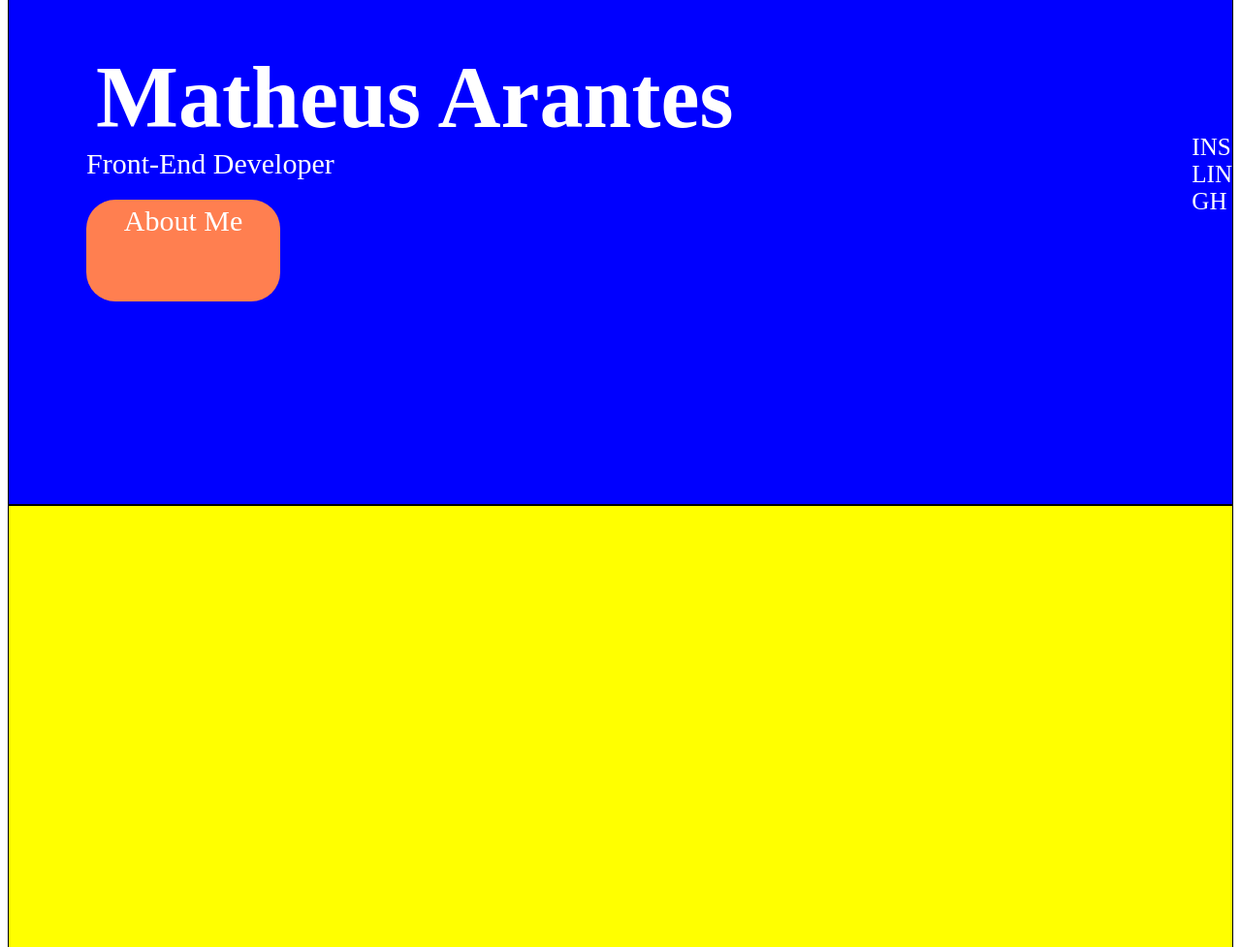
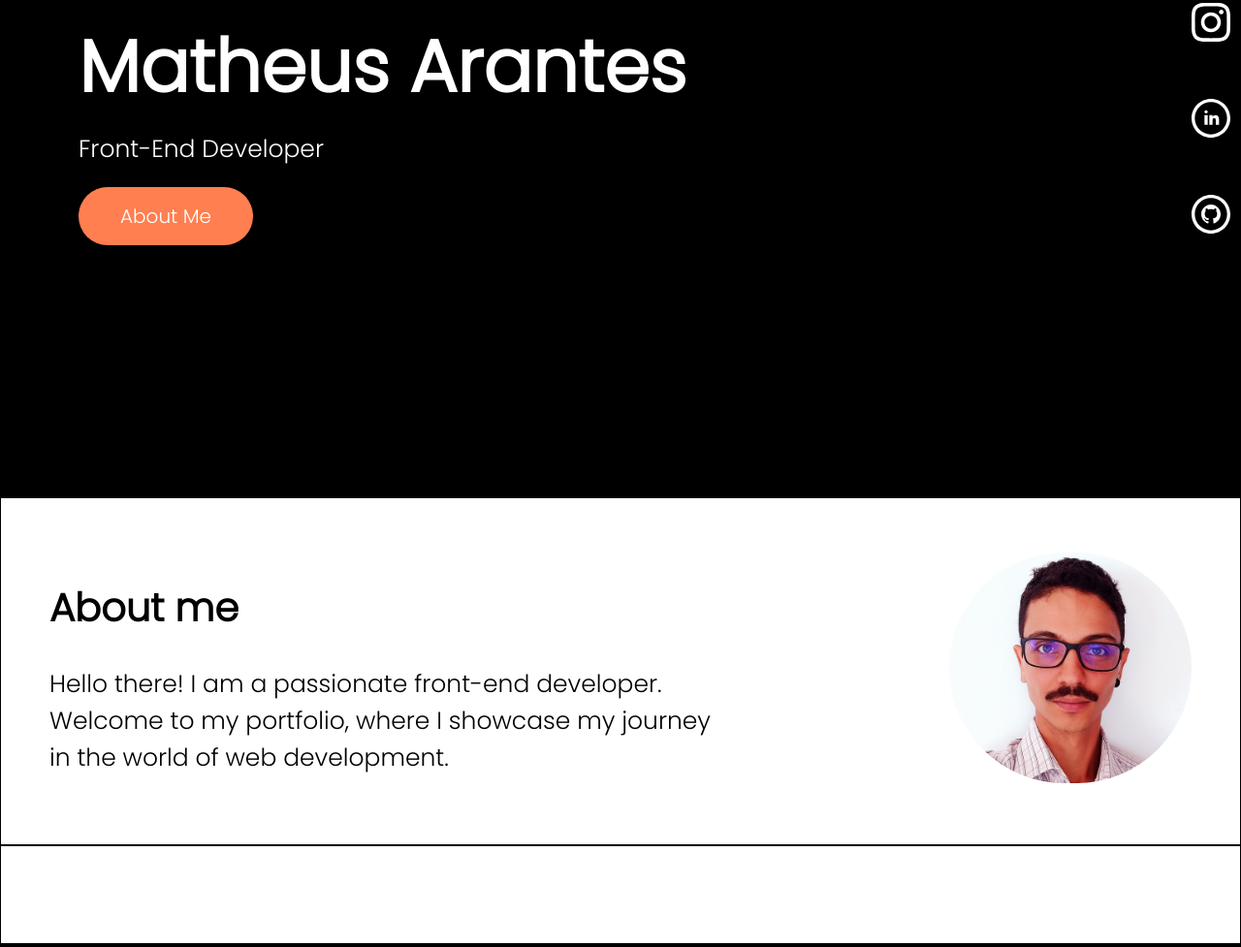
Before and after one commit to Programmerarantes/portfolio, a plain HTML site: page index.html in a window 1280 px wide. Shown: the part 289-1266 px from the top of the page at 97% size. Drawn offline with Linux system fonts and the light colour scheme.

Commit message:
finalizando primeira etapa

```diff
--- a/index.html
+++ b/index.html
@@ -9,7 +9,7 @@
 <body>
     <section class="container-one">
         <nav>
-            <div>LOGO</div>
+            <img class="logo" src="images/logo1.png" alt="Matheus Arantes's Logo">
             <ul>
                 <li>About Me</li>
                 <li>Projects</li>
@@ -20,17 +20,37 @@
             <div class="title-one">
                 <h1>Matheus Arantes</h1>
                 <p>Front-End Developer</p>
-                <div class="btn">About Me</div>
+                <div class="btn-one"><a href="#about-me">About Me</a></div>
         </div>
         <div class="socials">
-            <div>INS</div>
-            <div>LIN</div>
-            <div>GH</div>
+            <a href="https://www.instagram.com/matheus.ayus/" target="_blank" class="media">
+                <div>
+                    <svg xmlns="http://www.w3.org/2000/svg" fill="#ffffff" width="50" height="50" viewBox="0 0 30 30"><path d="M12 2.163c3.204 0 3.584.012 4.85.07 3.252.148 4.771 1.691 4.919 4.919.058 1.265.069 1.645.069 4.849 0 3.205-.012 3.584-.069 4.849-.149 3.225-1.664 4.771-4.919 4.919-1.266.058-1.644.07-4.85.07-3.204 0-3.584-.012-4.849-.07-3.26-.149-4.771-1.699-4.919-4.92-.058-1.265-.07-1.644-.07-4.849 0-3.204.013-3.583.07-4.849.149-3.227 1.664-4.771 4.919-4.919 1.266-.057 1.645-.069 4.849-.069zm0-2.163c-3.259 0-3.667.014-4.947.072-4.358.2-6.78 2.618-6.98 6.98-.059 1.281-.073 1.689-.073 4.948 0 3.259.014 3.668.072 4.948.2 4.358 2.618 6.78 6.98 6.98 1.281.058 1.689.072 4.948.072 3.259 0 3.668-.014 4.948-.072 4.354-.2 6.782-2.618 6.979-6.98.059-1.28.073-1.689.073-4.948 0-3.259-.014-3.667-.072-4.947-.196-4.354-2.617-6.78-6.979-6.98-1.281-.059-1.69-.073-4.949-.073zm0 5.838c-3.403 0-6.162 2.759-6.162 6.162s2.759 6.163 6.162 6.163 6.162-2.759 6.162-6.163c0-3.403-2.759-6.162-6.162-6.162zm0 10.162c-2.209 0-4-1.79-4-4 0-2.209 1.791-4 4-4s4 1.791 4 4c0 2.21-1.791 4-4 4zm6.406-11.845c-.796 0-1.441.645-1.441 1.44s.645 1.44 1.441 1.44c.795 0 1.439-.645 1.439-1.44s-.644-1.44-1.439-1.44z"/></svg>
+                </div>
+            </a>
+            <a href="https://www.linkedin.com/in/matheus-arantes-chaves-aa5320228/" target="_blank" class="media">
+                <div>
+                    <svg xmlns="http://www.w3.org/2000/svg" fill="#ffffff" width="50" height="50" viewBox="0 0 30 30"><path d="M12 2c5.514 0 10 4.486 10 10s-4.486 10-10 10-10-4.486-10-10 4.486-10 10-10zm0-2c-6.627 0-12 5.373-12 12s5.373 12 12 12 12-5.373 12-12-5.373-12-12-12zm-2 8c0 .557-.447 1.008-1 1.008s-1-.45-1-1.008c0-.557.447-1.008 1-1.008s1 .452 1 1.008zm0 2h-2v6h2v-6zm3 0h-2v6h2v-2.861c0-1.722 2.002-1.881 2.002 0v2.861h1.998v-3.359c0-3.284-3.128-3.164-4-1.548v-1.093z"/></svg>
+                </div>
+            </a>
+            <a href="https://github.com/Programmerarantes" target="_blank" class="media">
+                <div>
+                    <svg xmlns="http://www.w3.org/2000/svg" fill="#ffffff" width="50" height="50" viewBox="0 0 30 30"><path d="M12 2c5.514 0 10 4.486 10 10s-4.486 10-10 10-10-4.486-10-10 4.486-10 10-10zm0-2c-6.627 0-12 5.373-12 12s5.373 12 12 12 12-5.373 12-12-5.373-12-12-12zm0 6c-3.313 0-6 2.686-6 6 0 2.651 1.719 4.9 4.104 5.693.3.056.396-.13.396-.289v-1.117c-1.669.363-2.017-.707-2.017-.707-.272-.693-.666-.878-.666-.878-.544-.373.041-.365.041-.365.603.042.92.619.92.619.535.917 1.403.652 1.746.499.054-.388.209-.652.381-.802-1.333-.152-2.733-.667-2.733-2.965 0-.655.234-1.19.618-1.61-.062-.153-.268-.764.058-1.59 0 0 .504-.161 1.65.615.479-.133.992-.199 1.502-.202.51.002 1.023.069 1.503.202 1.146-.776 1.648-.615 1.648-.615.327.826.121 1.437.06 1.588.385.42.617.955.617 1.61 0 2.305-1.404 2.812-2.74 2.96.216.186.412.551.412 1.111v1.646c0 .16.096.347.4.288 2.383-.793 4.1-3.041 4.1-5.691 0-3.314-2.687-6-6-6z"/></svg>
+                </div>
+            </a>
         </div>
         </div>
     </section>
-    <section></section>
-    <section></section>
+    <section class="container-subsection">
+        <div class="about-me">
+            <h2>About me</h2>
+            <p>Hello there! I am a passionate front-end developer. Welcome to my portfolio, where I showcase my journey in the world of web development. </p>
+        </div>
+        <div class="container-perfil">
+            <img class="perfil" src="images/IMG_20230527_113740.jpg.png" alt="">
+        </div>
+    </section>
+    <section class="container-subsection"></section>
     <footer></footer>
 
     <script src="script.js"></script>
--- a/style.css
+++ b/style.css
@@ -1,12 +1,19 @@
+@import url('https://fonts.googleapis.com/css2?family=Poppins:wght@300&family=Roboto:wght@500&display=swap');
 
+a {
+    text-decoration: none;
+    color: white;
+}
+body {
+    font-family: 'Poppins', sans-serif;
+    margin: 0;
+}
 section {
-    height: 500px;
-    background-color: yellow;
     border: solid black 1px;
 }
 
 .container-one {
-    background-color: blue;
+    background-color: black;
     height: 100vh;
     color: white;
     font-size: 25px;
@@ -16,7 +23,7 @@ nav {
     display: flex;
     align-items: center;
     justify-content: space-between;
-    height: 20vh;
+    height: 15vh;
 }
 ul {
     display: flex;
@@ -29,14 +36,23 @@ li {
     width: 200px;
 }
 h1 {
-    font-size: 90px;
-    padding-left: 10px;
+    font-size: 75px;
+    margin: 0;
+    padding-bottom: 10px;
+}
+h2 {
+    font-weight: bold;
+    font-size: 40px;
+    padding-bottom: 10px;
+}
+p {
+    font-size: 25px;
+    font-weight: 300;
     margin: 0;
 }
-p {
-    font-size: 30px;
-    font-weight: 300;
-    margin: 0;
+.logo {
+    height: 60px;
+    padding: 10px;
 }
 .area-one {
     display: flex;
@@ -48,15 +64,16 @@ p {
     margin-left: 80px;
     margin-bottom: 200px;
 }
-.btn {
-    width: 200px;
-    height: 100px;
+.btn-one {
+    display: flex;
+    width: 180px;
+    height: 60px;
     border-radius: 30px;
     background-color: coral;
-    text-align: center;
-    font-size: 30px;
+    justify-content: center;
+    align-items: center;
+    font-size: 20px;
     font-weight: 300;
-    padding-top: 5px;
     margin-top: 20px;
 }
 .btn:hover {
@@ -69,6 +86,39 @@ p {
 .socials {
     padding-bottom: 200px;
 }
+.media {
+    margin: 10px;
+}
+.container-subsection {
+    display: flex;
+    align-items: center;
+    justify-content: space-between
+    ;
+    padding: 50px;
+}
+@media (max-width: 992px) {
+    .container-subsection {
+        flex-direction: column;
+    }
+    .about-me p {
+        flex-wrap: wrap;
+    }
+
+}
+.about-me h2 {
+    margin-bottom: 20px;
+}
+.about-me p{
+    width: 700px;
+    display: flex;
+    text-align: left;
+    justify-content: center;
+    padding-bottom: 20px;
+}
+.perfil {
+    width: 250px;
+    border-radius: 150px;
+}
 footer {
     height: 500px;
     background-color: black;
```
Also changed, not shown: images/IMG_20230527_113740.jpg.png (added), images/logo.png (added), images/logo1.png (added).
